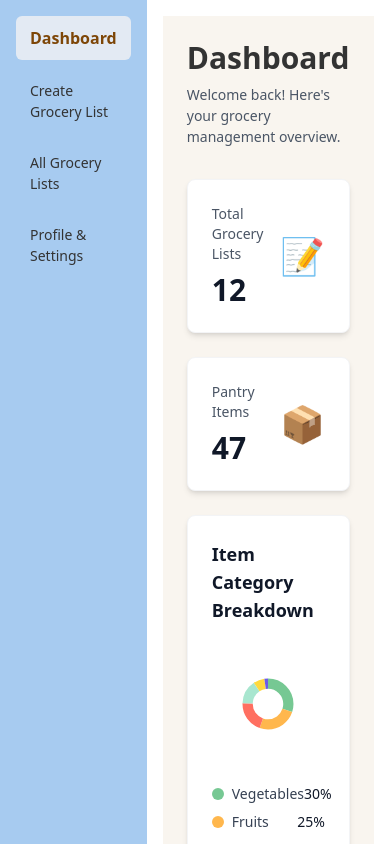
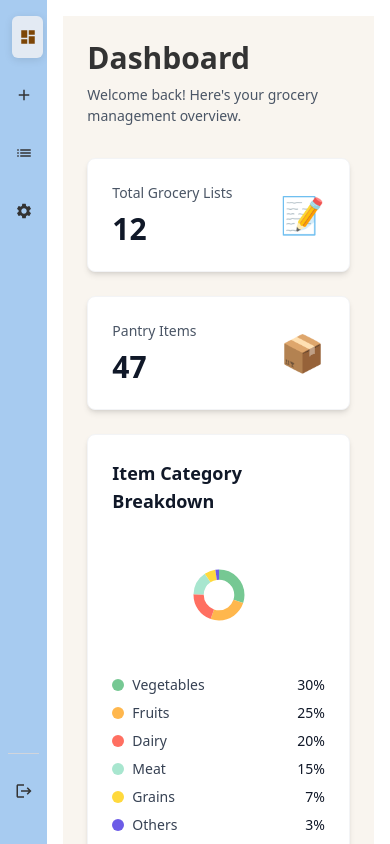
Before and after one commit to joaquinmorales13a069/SmartGroceryListApp, a React (Vite) app in the folder Client/: page / in a window 390 px wide. Shown: the top 844 px of the page. Built offline with nearby package versions, Linux system fonts and the light colour scheme; sample sign-in values are in the browser's storage.

Commit message:
Update MainContent and Sidebar components to rename "Create Grocery List" to "Add Grocery List" for consistency. Enhance Sidebar with logout functionality and responsive design adjustments.

```diff
--- a/Client/src/components/dashboard/MainContent.jsx
+++ b/Client/src/components/dashboard/MainContent.jsx
@@ -7,7 +7,7 @@ function MainContent({ activeScreen }) {
     return (
         <div className="main-content">
             {activeScreen === "Dashboard" && <Dashboard />}
-            {activeScreen === "Create Grocery List" && <CreateGroceryList />}
+            {activeScreen === "Add Grocery List" && <CreateGroceryList />}
             {activeScreen === "All Grocery Lists" && <UserGroceryLists />}
         </div>
     );
--- a/Client/src/components/dashboard/Sidebar.jsx
+++ b/Client/src/components/dashboard/Sidebar.jsx
@@ -1,27 +1,82 @@
 import React from "react";
+import { useNavigate } from "react-router-dom";
+import {
+    MdDashboard,
+    MdAdd,
+    MdList,
+    MdSettings,
+    MdLogout,
+} from "react-icons/md";
+import { toast } from "react-toastify";
 
 function Sidebar({ activeScreen, setActiveScreen }) {
+    const navigate = useNavigate();
+
     const menuItems = [
-        "Dashboard",
-        "Create Grocery List",
-        "All Grocery Lists",
-        "Profile & Settings",
+        { name: "Dashboard", icon: MdDashboard },
+        { name: "Add Grocery List", icon: MdAdd },
+        { name: "All Grocery Lists", icon: MdList },
+        { name: "Profile & Settings", icon: MdSettings },
     ];
 
+    const handleLogout = () => {
+        try {
+            // Clear authentication data from localStorage
+            localStorage.removeItem("authToken");
+            localStorage.removeItem("userData");
+
+            // Show success message
+            toast.success("Logged out successfully!");
+
+            // Redirect to login page after a short delay
+            setTimeout(() => {
+                navigate("/login");
+            }, 1000);
+        } catch (error) {
+            console.error("Error during logout:", error);
+            toast.error("Error logging out. Please try again.");
+        }
+    };
+
     return (
-        <div className="sidebar">
-            {menuItems.map((item) => (
-                <a
-                    key={item}
-                    href="#"
-                    className={
-                        activeScreen === item ? "menu-item active" : "menu-item"
-                    }
-                    onClick={() => setActiveScreen(item)}
+        <div className="sidebar h-screen overflow-y-auto flex flex-col">
+            <div className="flex-1">
+                {menuItems.map((item) => {
+                    const IconComponent = item.icon;
+                    return (
+                        <a
+                            key={item.name}
+                            href="#"
+                            className={
+                                activeScreen === item.name
+                                    ? "menu-item active"
+                                    : "menu-item"
+                            }
+                            onClick={() => setActiveScreen(item.name)}
+                        >
+                            <div className="flex items-center gap-3">
+                                <IconComponent className="text-lg flex-shrink-0" />
+                                <span className="hidden sm:block">
+                                    {item.name}
+                                </span>
+                            </div>
+                        </a>
+                    );
+                })}
+            </div>
+
+            {/* Logout Button */}
+            <div className="mt-auto border-t border-gray-300 pt-4">
+                <button
+                    onClick={handleLogout}
+                    className="menu-item w-full text-left hover:bg-red-100 hover:text-red-600 transition-colors duration-200"
                 >
-                    {item}
-                </a>
-            ))}
+                    <div className="flex items-center gap-3">
+                        <MdLogout className="text-lg flex-shrink-0" />
+                        <span className="hidden sm:block">Logout</span>
+                    </div>
+                </button>
+            </div>
         </div>
     );
 }
--- a/Client/src/index.css
+++ b/Client/src/index.css
@@ -20,6 +20,7 @@
 
     /* Layout */
     --sidebar-width: 240px;
+    --sidebar-width-mobile: 60px;
     --padding: 20px;
     --border-radius: 6px;
 
@@ -53,6 +54,13 @@ body {
     @apply flex items-center justify-start;
     background-color: var(--color-secondary);
     padding-left: var(--sidebar-width);
+    transition: padding-left 0.3s ease;
+}
+
+@media (max-width: 640px) {
+    .top-menu {
+        padding-left: var(--sidebar-width-mobile);
+    }
 }
 
 .top-menu a,
@@ -78,23 +86,37 @@ body {
 
 /* Sidebar */
 .sidebar {
-    @apply flex flex-col p-4;
+    @apply flex flex-col p-4 min-h-screen;
     width: var(--sidebar-width);
     background-color: var(--color-sidebar-bg);
     color: var(--color-menu-text);
+    transition: width 0.3s ease;
+}
+
+@media (max-width: 640px) {
+    .sidebar {
+        width: var(--sidebar-width-mobile);
+        padding: 16px 8px;
+    }
 }
 
 /* Menu Items */
 .menu-item {
-    @apply no-underline mb-2.5 transition-all duration-200;
+    @apply no-underline mb-4 transition-all duration-200;
     font-size: var(--font-size-base);
     color: var(--color-menu-text);
-    padding: 10px 14px;
+    padding: 16px 14px;
     border-radius: var(--border-radius);
+    display: flex;
+    align-items: center;
+    background: none;
+    border: none;
+    cursor: pointer;
 }
 
 .menu-item:hover {
     background-color: var(--color-menu-hover-bg);
+    transform: translateX(4px);
 }
 
 .menu-item.active {
@@ -102,6 +124,15 @@ body {
     font-size: var(--font-size-large);
     background-color: var(--color-menu-active-bg);
     color: var(--color-menu-active-text);
+    transform: translateX(4px);
+    box-shadow: 0 2px 8px rgba(0, 0, 0, 0.1);
+}
+
+@media (max-width: 640px) {
+    .menu-item {
+        padding: 12px 8px;
+        justify-content: center;
+    }
 }
 
 /* Main Content */
```
